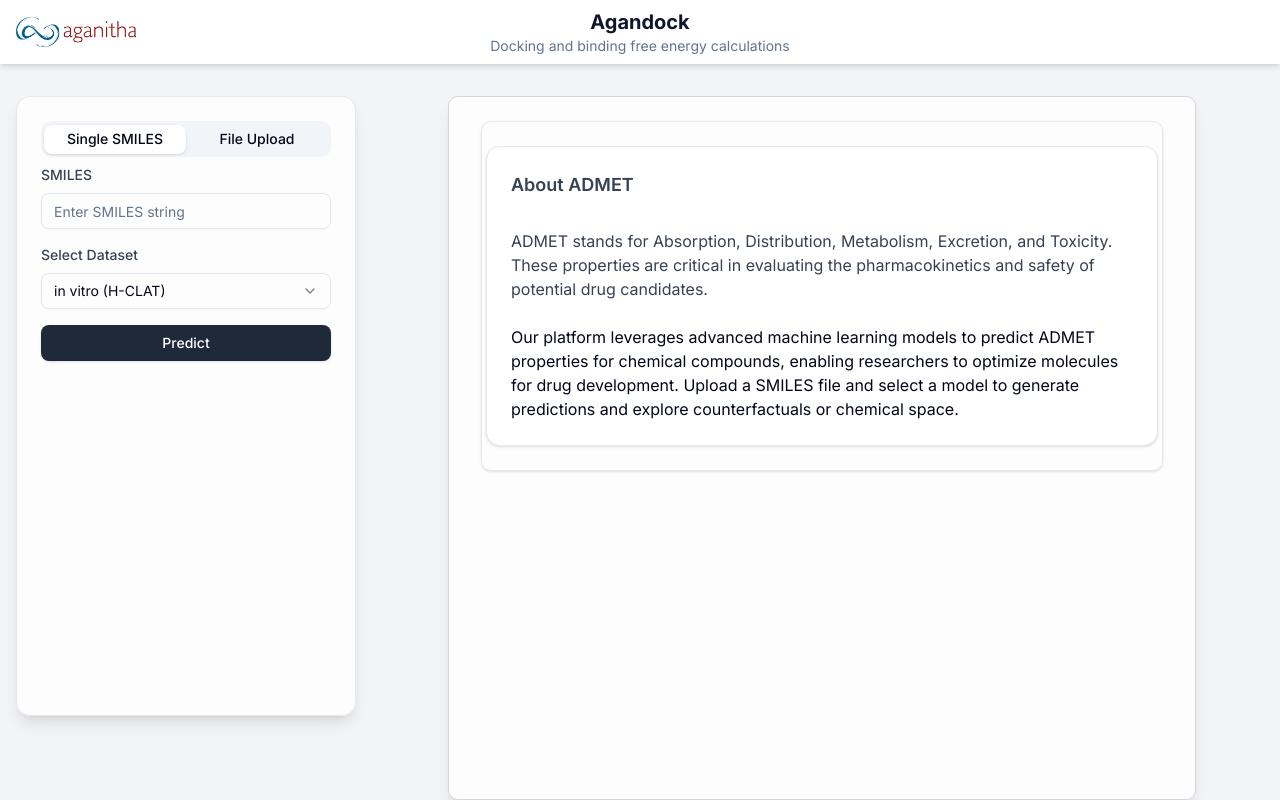
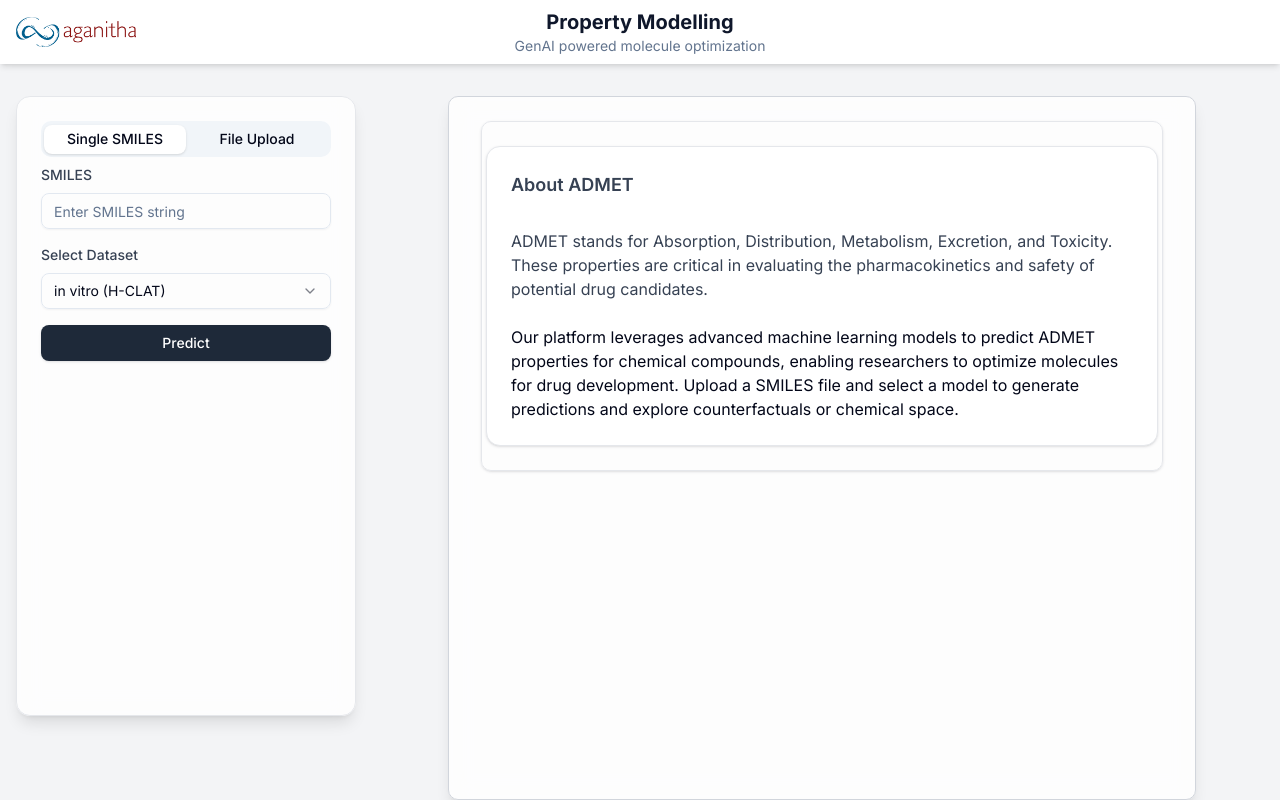
Before and after one commit to shifath-acog/nextjs-admet, a Next.js app: page / in a window 1280 px wide. Built offline with nearby package versions, Linux system fonts and the light colour scheme.

Commit message:
updated title

```diff
--- a/src/components/Header.tsx
+++ b/src/components/Header.tsx
@@ -42,9 +42,9 @@ export default function Header() {
       </Link>
       {/* Centered Content */}
       <div className="flex flex-col items-center">
-        <h1 className="text-xl font-bold text-primary">Agandock</h1>
+        <h1 className="text-xl font-bold text-primary">Property Modelling</h1>
         <p className="text-sm text-muted-foreground">
-          Docking and binding free energy calculations
+          GenAI powered molecule optimization
         </p>
       </div>
       <div className="w-[120px]"></div>
```
